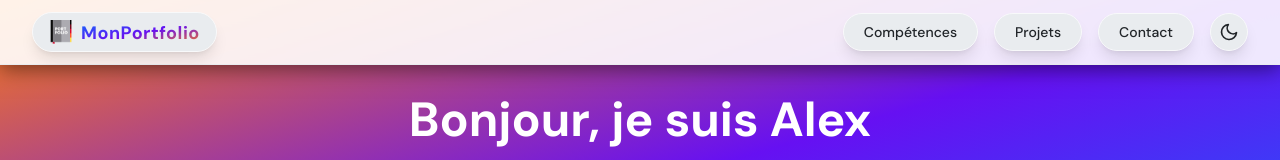
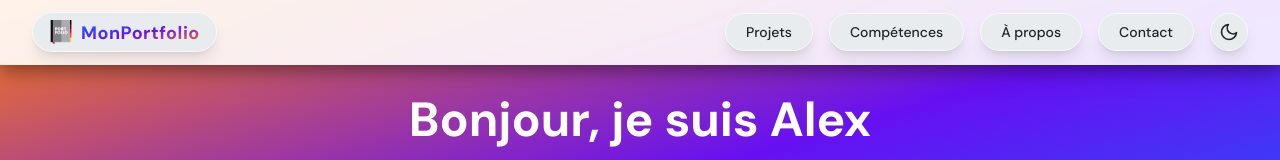
Before and after one commit to TrDSt0rM/mon-portfolio, a Next.js app: page / in a window 1280 px wide. Shown: the top 160 px of the page. Built offline with nearby package versions, Linux system fonts and the light colour scheme.

Commit message:
feat & style: boutons de la Navbar
- Modification de l'ordre des liens de navigation dans la Navbar pour une meilleure ergonomie.
- Ajout de styles aux boutons de la Navbar pour améliorer l'apparence visuelle.
- Modification des couleurs de fond et des bordures des boutons burger.

```diff
--- a/src/components/Navbar.tsx
+++ b/src/components/Navbar.tsx
@@ -21,8 +21,9 @@ export default function Navbar() {
 
   // Liste des liens de navigation
   const navLinks = [
+    { name: "Projets", href: "/#projets" },
     { name: "Compétences", href: "/#skills" },
-    { name: "Projets", href: "/#projets" },
+    { name: "À propos", href: "/#about-me" },
     { name: "Contact", href: "/#contact" },
   ];
 
@@ -65,7 +66,7 @@ export default function Navbar() {
 
           <button
             onClick={() => setIsOpen(!isOpen)}
-            className="rounded-md p-2 text-light-lvl-4 hover:bg-light-lvl-1 focus:outline-none dark:text-dark-lvl-4 dark:hover:bg-dark-lvl-1"
+            className="rounded-full border border-light-lvl-1 bg-light-lvl-2 px-5 py-2 text-sm font-medium text-light-lvl-4 shadow-lg transition-transform hover:scale-105 hover:border-pastel-light-blue dark:border-dark-lvl-1 dark:bg-dark-lvl-2 dark:text-dark-lvl-4 dark:hover:border-pastel-blue"
           >
             <span className="sr-only">Ouvrir le menu</span>
             {isOpen ? (
```
